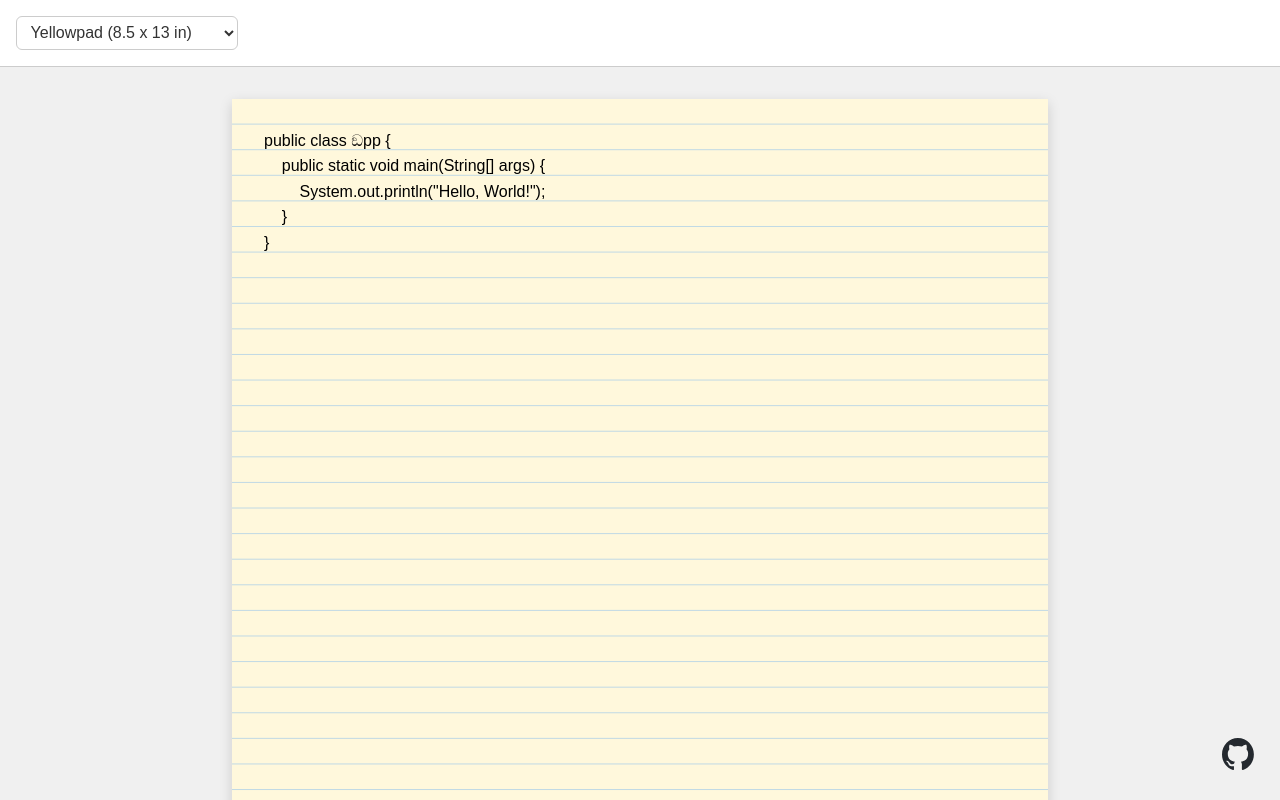
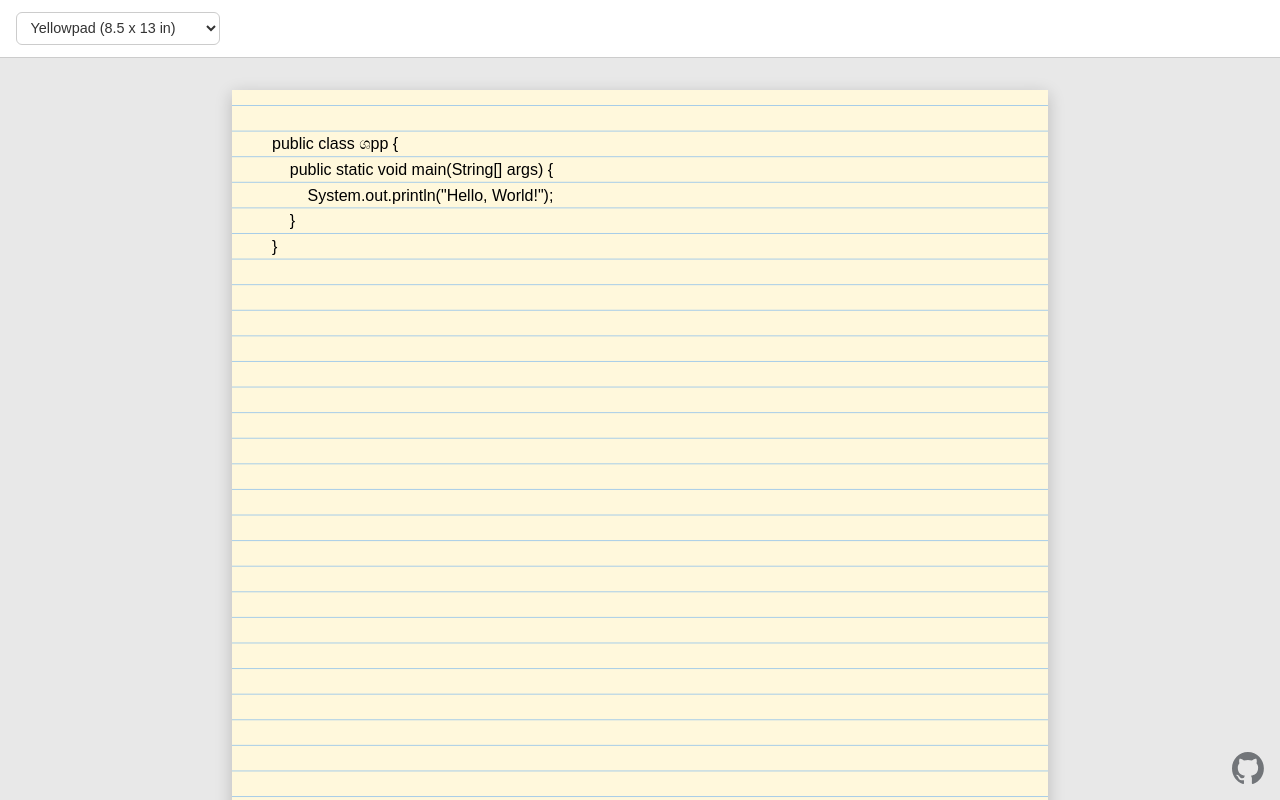
Before and after one commit to yuan-miranda/yellowpad-plus-plus, a plain HTML site: page public/index.html in a window 1280 px wide. Drawn offline with Linux system fonts and the light colour scheme.

Commit message:
updated code

```diff
--- a/public/main.js
+++ b/public/main.js
@@ -4,7 +4,6 @@ const customWidthInput = document.getElementById("customWidth");
 const customHeightInput = document.getElementById("customHeight");
 const applyBtn = document.getElementById("apply");
 
-const INCH_TO_PX = 96;
 const MIN_SIZE_INCH = 1;
 
 function setSize(value) {
@@ -30,13 +29,13 @@ function setSize(value) {
         }
 
         if (valid) {
-            pad.style.width = width * INCH_TO_PX + "px";
-            pad.style.height = height * INCH_TO_PX + "px";
+            pad.style.width = width + "in";
+            pad.style.height = height + "in";
         }
     } else if (value.includes(",")) {
         let [w, h] = value.split(",");
-        pad.style.width = parseFloat(w) * INCH_TO_PX + "px";
-        pad.style.height = parseFloat(h) * INCH_TO_PX + "px";
+        pad.style.width = w;   // already "8.5in" etc.
+        pad.style.height = h;
     }
 }
 
@@ -60,7 +59,7 @@ document.addEventListener("DOMContentLoaded", () => {
     setSize(sizeSelect.value);
 
     pad.innerText = `
-public class ඞpp {
+public class ශpp {
     public static void main(String[] args) {
         System.out.println("Hello, World!");
     }
--- a/public/styles.css
+++ b/public/styles.css
@@ -23,50 +23,66 @@ header {
     display: flex;
     gap: 0.5rem;
     align-items: center;
-    padding: 1rem;
+    padding: 0.75rem 1rem;
     background: #fff;
     border-bottom: 1px solid #ccc;
-    z-index: 1;
+    z-index: 10;
 
     flex: 0 0 auto;
 }
 
 .pad-wrapper {
-    /* take remaining space */
     flex: 1 1 auto;
-    width: 100%;
     overflow: auto;
-    padding: 1rem;
-    background: #f0f0f0;
+    padding: 2rem 1rem;
+    background: #e8e8e8;
+
+    display: flex;
+    flex-direction: column;
+    align-items: center;
 }
 
 .yellowpad {
+    --line-height: 1.6rem;
+    --pad-padding-top: 1rem;
+    --pad-padding-x: 2.5rem;
+
     background-color: #fff8dc;
     word-wrap: break-word;
-    margin: 1rem auto;
-    padding: 0.2rem 2rem;
-    box-shadow: 0 4px 12px rgba(0, 0, 0, 0.15);
+
+    padding: var(--pad-padding-top) var(--pad-padding-x);
+
+    box-shadow: 0 4px 16px rgba(0, 0, 0, 0.2);
     outline: none;
     white-space: pre-wrap;
+    overflow: hidden;
 
     font-size: 1rem;
-    line-height: 1.6;
-    background-size: 100% calc(1rem * 1.6);
-    background-image: repeating-linear-gradient(to bottom,
-            transparent 0,
-            transparent calc(1rem * 1.6 - 1px),
-            rgba(0, 123, 255, 0.5) calc(1rem * 1.6));
+    line-height: var(--line-height);
+
+    /* Ruled lines offset by padding-top so grid aligns with text */
+    background-image: repeating-linear-gradient(
+        to bottom,
+        transparent 0,
+        transparent calc(var(--line-height) - 1px),
+        rgba(0, 123, 255, 0.35) calc(var(--line-height) - 1px),
+        rgba(0, 123, 255, 0.35) var(--line-height)
+    );
+    background-size: 100% var(--line-height);
+    background-position: 0 var(--pad-padding-top);
+
+    flex-shrink: 0;
 }
 
 /* .yellowpad:empty::before {
-content: "Start typing here...";
-color: #888;
+    content: "Start typing here...";
+    color: #888;
 } */
 
 header select,
 header input,
 header button {
-    font-size: 1rem;
+    font-size: 0.9rem;
     padding: 0.4rem 0.6rem;
     border-radius: 6px;
     border: 1px solid #ccc;
@@ -75,27 +91,41 @@ header button {
 header select {
     background: #fff;
     color: #333;
+    cursor: pointer;
 }
 
 header input {
     display: none;
+    width: 9rem;
 }
 
 header button {
     background-color: #fff;
+    cursor: pointer;
+    white-space: nowrap;
 }
 
 header button:hover {
     background: #ddd;
-    cursor: pointer;
 }
 
 .link-actions {
     position: fixed;
-    margin: 1rem;
-    z-index: 1;
-    bottom: 10px;
-    right: 10px;
+    z-index: 10;
+    bottom: 1rem;
+    right: 1rem;
+}
+
+.link-actions a {
+    display: flex;
+    align-items: center;
+    justify-content: center;
+    opacity: 0.6;
+    transition: opacity 0.2s;
+}
+
+.link-actions a:hover {
+    opacity: 1;
 }
 
 @media (max-width: 50rem) {
```
